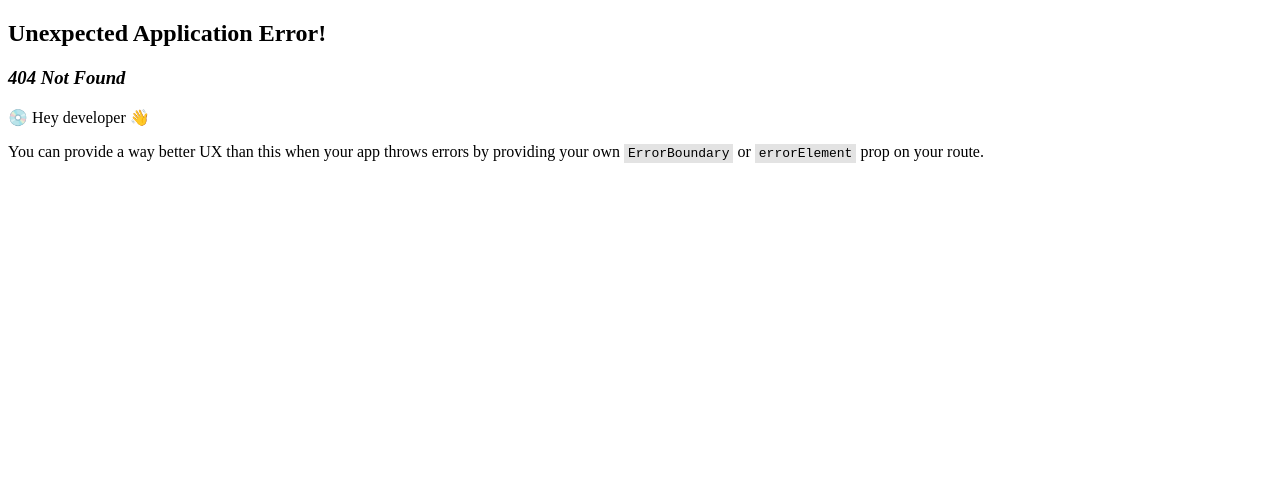
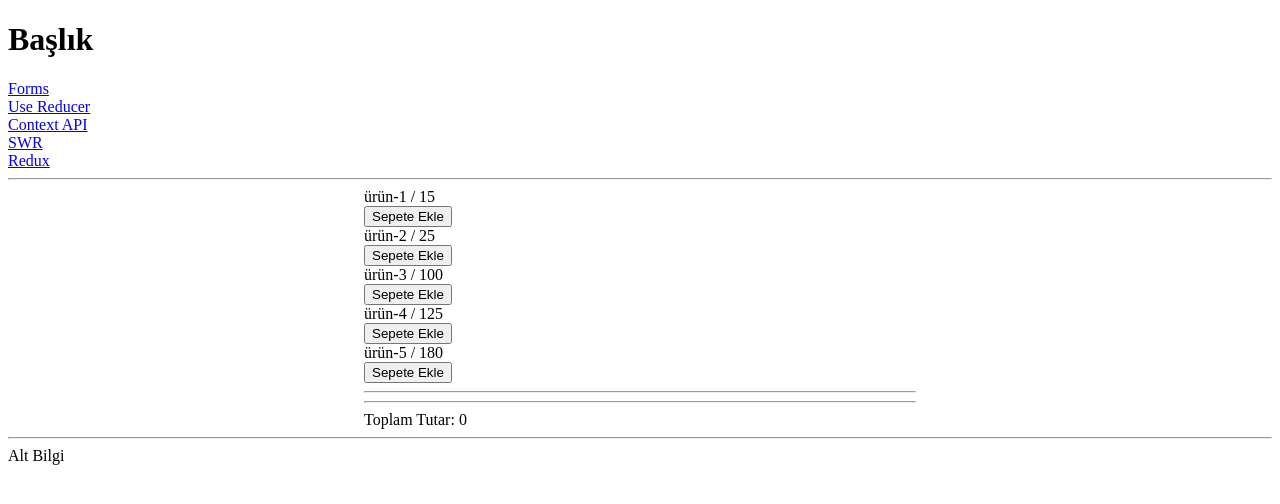
Before and after one commit to neominalsolutions/react-webpack-starterpack, a React app: page /redux in a window 1280 px wide. Before the commit this address had no page. Shown: the top 504 px of the page. Built offline with nearby package versions, Linux system fonts and the light colour scheme.

Commit message:
Redux Samples

```diff
--- a/package.json
+++ b/package.json
@@ -17,12 +17,14 @@
     "@hookform/resolvers": "^3.9.1",
     "@mui/icons-material": "^5.16.8",
     "@mui/material": "^5.16.8",
+    "@reduxjs/toolkit": "^2.3.0",
     "@types/react": "^18.3.3",
     "@types/react-dom": "^18.3.0",
     "axios": "^1.7.2",
     "react": "^18.3.1",
     "react-dom": "^18.3.1",
     "react-hook-form": "^7.53.2",
+    "react-redux": "^9.1.2",
     "react-router-dom": "^6.24.1",
     "react-webpack": "file:",
     "yup": "^1.4.0"
--- a/src/components/layout.component.tsx
+++ b/src/components/layout.component.tsx
@@ -1,8 +1,18 @@
 import { Container } from '@mui/material';
-import React from 'react';
+import React, { useEffect } from 'react';
+import { useDispatch } from 'react-redux';
 import { Link, Outlet } from 'react-router-dom';
+import { AppDispatch } from '../store/store';
+import { loadFromStorage } from '../store/slices/cart.slice';
 
 function Layout() {
+	const dispatch = useDispatch<AppDispatch>();
+
+	// uygulama ilk ayağa kalktığında git localstoragedan client state yükle
+	useEffect(() => {
+		dispatch(loadFromStorage());
+	}, []);
+
 	return (
 		<>
 			<header>
--- /dev/null
+++ b/src/pages/redux.sample.page.tsx
@@ -0,0 +1,106 @@
+import React from 'react';
+import { useDispatch, useSelector } from 'react-redux';
+import { AppDispatch, RootState } from '../store/store';
+import {
+	addItem,
+	CartItem,
+	deleteItem,
+	updateQuantity,
+} from '../store/slices/cart.slice';
+
+// ürünleri state eklemek için kullanılan component
+const ProductList: React.FC = () => {
+	const dispatch = useDispatch<AppDispatch>();
+
+	const plist = [
+		{ id: 1, name: 'ürün-1', price: 15 },
+		{ id: 2, name: 'ürün-2', price: 25 },
+		{ id: 3, name: 'ürün-3', price: 100 },
+		{ id: 4, name: 'ürün-4', price: 125 },
+		{ id: 5, name: 'ürün-5', price: 180 },
+	];
+
+	return (
+		<>
+			{plist.map((item: any) => {
+				return (
+					<div key={item.id}>
+						<div>
+							{item.name} / {item.price}
+						</div>
+						<div>
+							<button
+								onClick={() => {
+									dispatch(addItem({ ...item, quantity: 1 }));
+								}}
+							>
+								Sepete Ekle
+							</button>
+						</div>
+					</div>
+				);
+			})}
+		</>
+	);
+};
+
+// state üzerinden çalışır.
+const CartList: React.FC = () => {
+	const cartState = useSelector((store: RootState) => store.cartState);
+	const dispatch = useDispatch<AppDispatch>();
+	return (
+		<>
+			{cartState.cart && (
+				<div>
+					{cartState.cart.items.map((item: CartItem) => {
+						return (
+							<div key={item.id}>
+								<div>
+									{item.name} x {item.quantity} adet{' '}
+								</div>
+								<button
+									onClick={() => {
+										dispatch(deleteItem({ id: item.id }));
+									}}
+								>
+									Sepetten Sil
+								</button>
+								<input
+									type="number"
+									value={item.quantity}
+									onChange={(e: any) => {
+										dispatch(
+											updateQuantity({
+												id: item.id,
+												quantity: Number(e.target.value),
+											})
+										);
+									}}
+								/>
+							</div>
+						);
+					})}
+				</div>
+			)}
+		</>
+	);
+};
+
+function ReduxSamplePage() {
+	// state değiştireceğimiz hook
+
+	const cartState = useSelector((store: RootState) => store.cartState);
+
+	return (
+		<>
+			<ProductList />
+			<hr></hr>
+			<CartList />
+
+			<hr></hr>
+			<div>Toplam Tutar: {cartState.total}</div>
+		</>
+	);
+}
+
+export default ReduxSamplePage;
--- /dev/null
+++ b/src/store/slices/cart.slice.ts
@@ -0,0 +1,95 @@
+// useReducerdaki state değişikliklerini yöneteceğimiz dosya
+
+import { createSlice, PayloadAction } from '@reduxjs/toolkit';
+
+// CART_AddItem
+// CART_deleteItem
+
+export interface CartItem {
+	id: number;
+	quantity: number;
+	name: string;
+	price: number;
+}
+
+export interface Cart {
+	items: CartItem[];
+}
+
+export type CartState = {
+	cart: Cart;
+	total: number;
+};
+
+// redux daki cart state initial değeri
+const initState: CartState = {
+	cart: { items: [] },
+	total: 0,
+};
+
+const calculateTotal = (state: CartState) => {
+	let total = 0;
+
+	state.cart.items.forEach((item: CartItem) => {
+		total += item.quantity * item.price;
+	});
+
+	state.total = total;
+};
+
+const cartSlice = createSlice({
+	name: 'CART',
+	initialState: initState,
+	reducers: {
+		addItem: (state: CartState, action: PayloadAction<CartItem>) => {
+			// state yeni bir item ekleme
+			state.cart.items.push(action.payload);
+			calculateTotal(state);
+			localStorage.setItem('cartState', JSON.stringify(state));
+		},
+		deleteItem: (state: CartState, action: PayloadAction<{ id: number }>) => {
+			state.cart.items = state.cart.items.filter(
+				(x) => x.id !== action.payload.id
+			);
+			calculateTotal(state);
+			localStorage.setItem('cartState', JSON.stringify(state));
+		},
+		updateQuantity: (
+			state: CartState,
+			action: PayloadAction<{ id: number; quantity: number }>
+		) => {
+			const updatedItems = state.cart.items.map((item: CartItem) => {
+				if (item.id === action.payload.id) {
+					item.quantity = action.payload.quantity;
+					return item;
+				}
+
+				return item;
+			});
+
+			// item referansı güncelle
+			state.cart.items = [...updatedItems];
+			calculateTotal(state);
+			localStorage.setItem('cartState', JSON.stringify(state));
+		},
+		loadFromStorage: (state: CartState) => {
+			const dataJsonString = localStorage.getItem('cartState');
+
+			if (dataJsonString) {
+				// jsonString JSON formatına deserizlize edilsin.
+
+				console.log('dataJsonString', JSON.parse(dataJsonString));
+				const data = JSON.parse(dataJsonString);
+				state.cart = data.cart;
+				state.total = data.total;
+			}
+		},
+	},
+});
+
+// UI dan useDispatch methodu ile actionları tetikleyeceğiz
+export const { addItem, deleteItem, updateQuantity, loadFromStorage } =
+	cartSlice.actions;
+
+// bunuda stora register etmemiz lazım.
+export const cartReducers = cartSlice.reducer;
--- /dev/null
+++ b/src/store/store.ts
@@ -0,0 +1,13 @@
+// 1. aşama
+
+import { configureStore } from '@reduxjs/toolkit';
+import { cartReducers } from './slices/cart.slice';
+
+export const store = configureStore({
+	reducer: {
+		cartState: cartReducers, // cartStatelerden cartReducer sorumlu olsun
+	},
+});
+
+export type RootState = ReturnType<typeof store.getState>;
+export type AppDispatch = typeof store.dispatch;
```
Also changed, not shown: src/index.tsx (+10 -3 lines), 1 other file (tests, documents, lock files or other folders).
